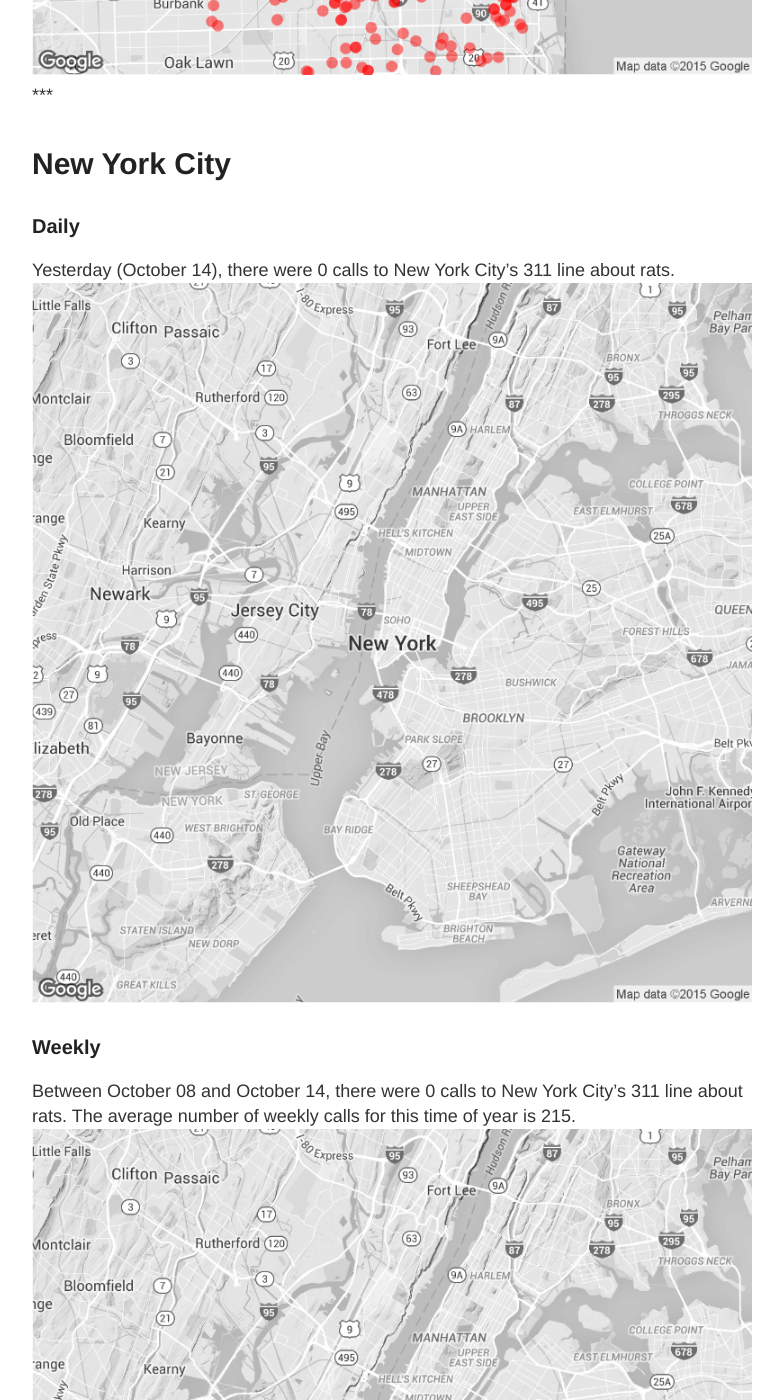
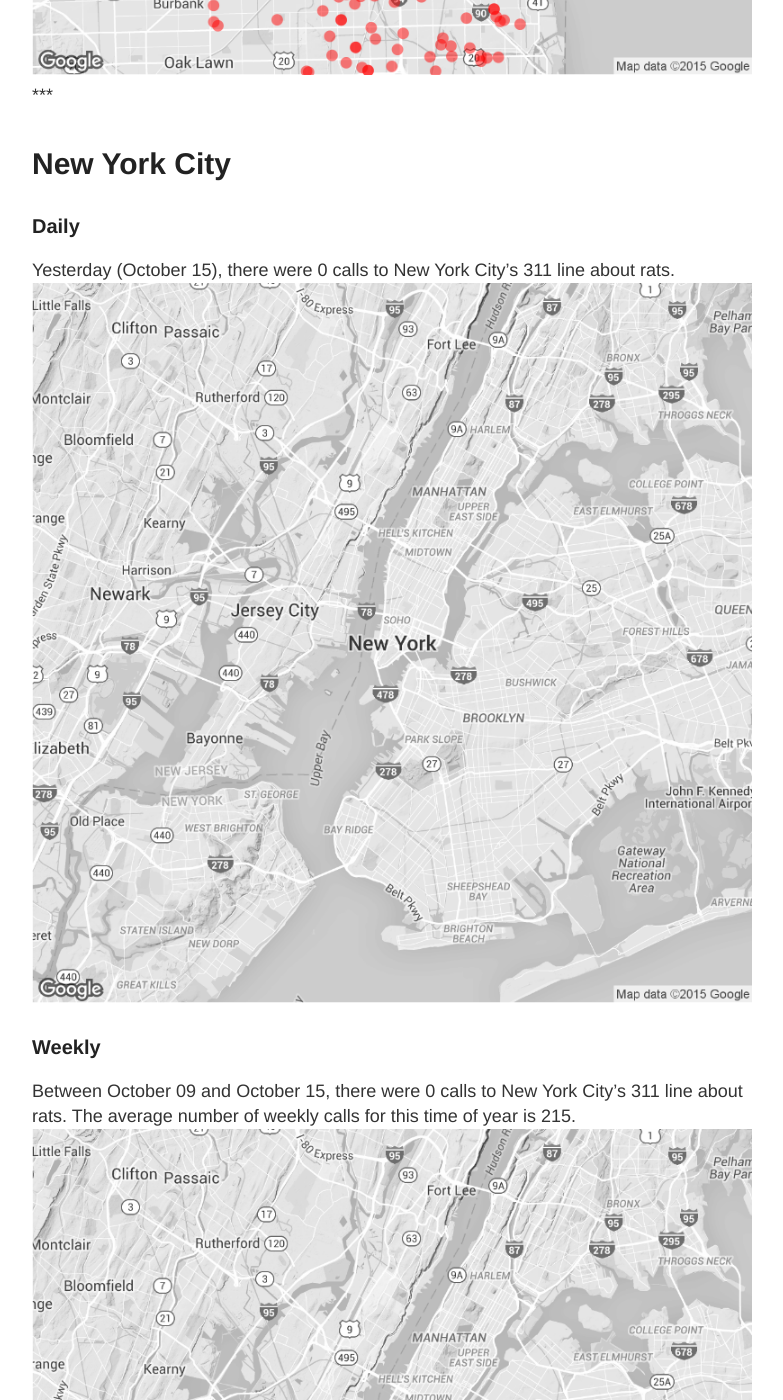
Before and after one commit to DanielHadley/ratmaps, a Jekyll site: the page built from daily.md, in a window 1280 px wide and 1400 px high, scrolled down 1986 px. Shown: the whole window, without its empty margins (248-1031 px from the left). Built offline with Jekyll 4.4.1, drawn with Linux system fonts in a browser that asks for light colours; comment, search, counter and statistics services are not loaded; some of the changed text lies outside the part shown.

Commit message:
Daily Maps

```diff
--- a/daily.md
+++ b/daily.md
@@ -15,22 +15,22 @@
 
 ### Daily
 
-Yesterday (October 14), there were 269 calls to Chicago's 311 line about rats.
+Yesterday (October 15), there were 153 calls to Chicago's 311 line about rats.
 ![Chicago rat calls to 311 weekly map]({{ site.cityimages }}/daily/Chicago_Rat_Map_Daily.png)
 
 ### Weekly
-Between October 08 and October 14, there were 1014 calls to Chicago's 311 line about rats. The average number of weekly calls for this time of year is 641.
+Between October 09 and October 15, there were 949 calls to Chicago's 311 line about rats. The average number of weekly calls for this time of year is 641.
 ![Chicago rat calls to 311 weekly map]({{ site.cityimages }}/daily/Chicago_Rat_Map_Weekly.png)
 ***
 # New York City <a id="nyc"><a>
 
 ### Daily
 
-Yesterday (October 14), there were 0 calls to New York City's 311 line about rats.
+Yesterday (October 15), there were 0 calls to New York City's 311 line about rats.
 ![NYC rat calls to 311 weekly map]({{ site.cityimages }}/daily/NYC_Rat_Map_Daily.png)
 
 ### Weekly
-Between October 08 and October 14, there were 0 calls to New York City's 311 line about rats. The average number of weekly calls for this time of year is 215.
+Between October 09 and October 15, there were 0 calls to New York City's 311 line about rats. The average number of weekly calls for this time of year is 215.
 ![NYC rat calls to 311 weekly map]({{ site.cityimages }}/daily/NYC_Rat_Map_Weekly.png)
 
 Each red dot represents one call about a rat seen in that location. The dots are transparent, so multiple calls from one location will be seen as a solid dot. The usual caveats apply: more calls do not necessarily mean that there are more rats in that location than other parts of the city. A cluster of dots could indicate that one resident is unusually vocal about rodents in his or her neighborhood. Also, more densely populated neighborhoods tend to make more calls to 311.
```
Also changed, not shown: images/pages/daily/Chicago_Rat_Map_Daily.png, images/pages/daily/Chicago_Rat_Map_Weekly.png, images/pages/daily/NYC_Rat_Map_Daily.png, images/pages/daily/NYC_Rat_Map_Weekly.png.
